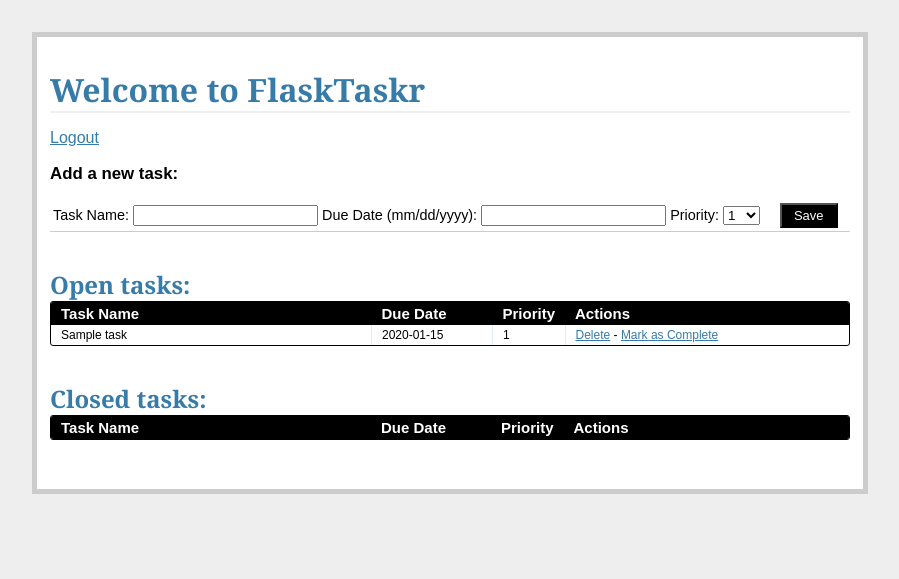
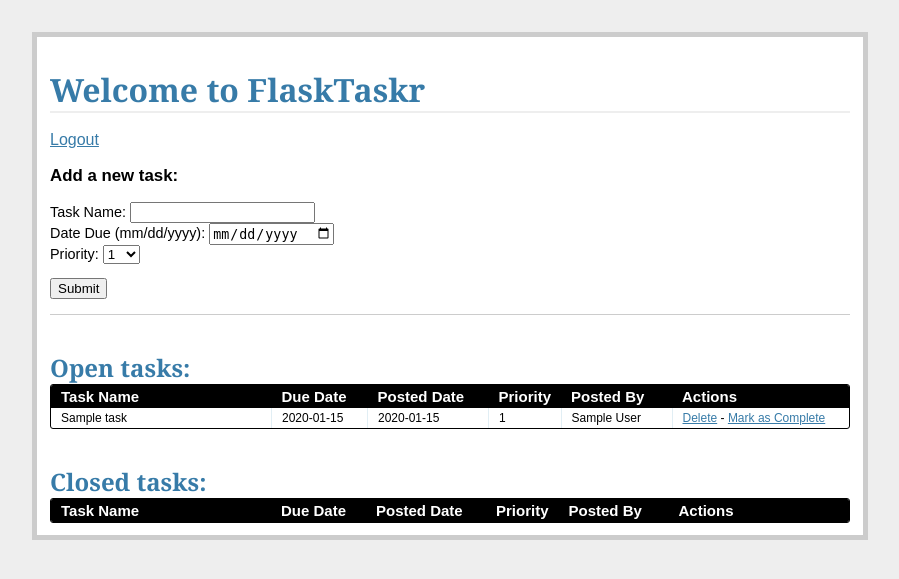
Before and after one commit to garyherd/flasktaskr, a Flask app: page /tasks/ in a window 1280 px wide. Shown: the top 579 px of the page, without its empty margins (190-1089 px from the left). Run offline with Flask 2, Linux system fonts and the light colour scheme; the visitor is signed in with stand-in values (Sample User, id 1); tables that the repository leaves empty hold one stand-in row (values such as "Sample post"); lists and menus that the app fills with data are empty.

Commit message:
Add user authentication and database relationships

```diff
--- a/project/_config.py
+++ b/project/_config.py
@@ -3,8 +3,6 @@
 basedir = os.path.abspath(os.path.dirname(__file__))
 
 DATABASE = 'flasktaskr.db'
-USERNAME = 'admin'
-PASSWORD = 'admin'
 WTF_CSRF_ENABLED = True
 SECRET_KEY = \
     r'\x9b\x9b\x1b\x9b<\xbc\xd6kES\x8b\xb3\xa9\xa6\xf6x)*\x04%\xf30\x1e\xef'
--- a/project/db_create.py
+++ b/project/db_create.py
@@ -4,6 +4,6 @@
 
 db.create_all()
 
-db.session.add(Task("Finish this tutorial", date(2015, 3, 13), 10, 1))
-db.session.add(Task("Finish Real Python", date(2015, 3, 13), 10, 1))
+# db.session.add(Task("Finish this tutorial", date(2015, 3, 13), 10, 1))
+# db.session.add(Task("Finish Real Python", date(2015, 3, 13), 10, 1))
 db.session.commit()
--- a/project/forms.py
+++ b/project/forms.py
@@ -1,7 +1,8 @@
 from flask_wtf import Form
 from wtforms \
-    import TextField, DateField, IntegerField, SelectField, StringField
-from wtforms.validators import DataRequired
+    import TextField, DateField, IntegerField, SelectField, \
+    StringField, PasswordField
+from wtforms.validators import DataRequired, Length, EqualTo
 
 
 class AddTaskForm(Form):
@@ -20,3 +21,28 @@
         ]
     )
     status = IntegerField('Status')
+
+
+class RegisterForm(Form):
+    name = StringField(
+        'Username', validators=[DataRequired(), Length(min=6, max=25)]
+    )
+    email = StringField(
+        'Email', validators=[DataRequired(), Length(min=6, max=40)]
+    )
+    password = PasswordField(
+        'Password', validators=[DataRequired(), Length(min=6, max=40)]
+    )
+    confirm = PasswordField(
+        'Repeat Password',
+        [DataRequired(), EqualTo('password', message='Passwords must match')]
+    )
+
+
+class LoginForm(Form):
+    name = StringField(
+        'Username', validators=[DataRequired()]
+    )
+    password = PasswordField(
+        'Password', validators=[DataRequired()]
+    )
--- a/project/templates/tasks.html
+++ b/project/templates/tasks.html
@@ -2,44 +2,19 @@
 {% block content %}
 
 <h1>Welcome to FlaskTaskr</h1>
-<p><a href='/logout'>Logout</a></p>
+<br>
+<a href='/logout'>Logout</a>
 <div class="add-task">
     <h3>Add a new task:</h3>
-    <table>
-        <tr>
-            <form action="{{ url_for('new_task') }}" method="post">
-                {{ form.csrf_token }}
-                <td>
-                    <label>Task Name:</label>
-                    <input name="name" type="text">
-                </td>
-                <td>
-                    <label>Due Date (mm/dd/yyyy): </label>
-                    <input name="due_date" type="text" width="120px">
-                </td>
-                <td>
-                    <label>Priority:</label>
-                    <select name="priority" width="100px">
-                        <option value="1">1</option>
-                        <option value="2">2</option>
-                        <option value="3">3</option>
-                        <option value="4">4</option>
-                        <option value="5">5</option>
-                        <option value="6">6</option>
-                        <option value="7">7</option>
-                        <option value="8">8</option>
-                        <option value="9">9</option>
-                        <option value="10">10</option>
-                    </select>
-                </td>
-                <td>
-                    &nbsp;
-                    &nbsp;
-                    <input class="button" type="submit" value="Save">
-                </td>
-            </form>
-        </tr>
-    </table>
+        <form action="{{ url_for('new_task') }}" method="post">
+            {{ form.csrf_token }}
+            <p>
+                {{ form.name.label }}: {{ form.name }} <br>
+                {{ form.due_date.label }}: {{ form.due_date }}<br>
+                {{ form.priority.label }}: {{ form.priority }}
+            </p>
+            <p><input type="submit" value="Submit" </p>
+        </form>
 </div>
 <div class="entries">
     <br>
@@ -49,17 +24,21 @@
         <table>
             <thead>
                 <tr>
-                    <th width="300px"><strong>Task Name</strong></th>
-                    <th width="100px"><strong>Due Date</strong></th>
+                    <th width="200px"><strong>Task Name</strong></th>
+                    <th width="75px"><strong>Due Date</strong></th>
+                    <th width="100px"><strong>Posted Date</strong></th>
                     <th width="50px"><strong>Priority</strong></th>
+                    <th width="90px"><strong>Posted By</strong></th>
                     <th><strong>Actions</strong></th>
                 </tr>
             </thead>
             {% for task in open_tasks %}
                 <tr>
-                    <td width="300px">{{ task.name }}</td>
-                    <td width="100px">{{ task.due_date }}</td>
+                    <td width="200px">{{ task.name }}</td>
+                    <td width="75px">{{ task.due_date }}</td>
+                    <td width="100px">{{ task.posted_date }}</td>
                     <td width="50px">{{ task.priority }}</td>
+                    <td width="90px">{{ task.poster.name }}</td>
                     <td>
                         <a href="{{ url_for('delete_entry',
                         task_id= task.task_id) }}">Delete</a> -
@@ -70,26 +49,30 @@
             {% endfor %}
         </table>
     </div>
-    <br>
-    <br>
 </div>
+<br>
+<br>
 <div class="entries">
     <h2>Closed tasks:</h2>
     <div class="datagrid">
         <table>
             <thead>
                 <tr>
-                    <th width="300px"><strong>Task Name</strong></th>
-                    <th width="100px"><strong>Due Date</strong></th>
+                    <th width="200px"><strong>Task Name</strong></th>
+                    <th width="75px"><strong>Due Date</strong></th>
+                    <th width="100px"><strong>Posted Date</strong></th>
                     <th width="50px"><strong>Priority</strong></th>
+                    <th width="90px"><strong>Posted By</strong></th>
                     <th><strong>Actions</strong></th>
                 </tr>
             </thead>
             {% for task in closed_tasks %}
                 <tr>
-                    <td width="300px">{{ task.name }}</td>
-                    <td width="100px">{{ task.due_date }}</td>
+                    <td width="200px">{{ task.name }}</td>
+                    <td width="75px">{{ task.due_date }}</td>
+                    <td width="100px">{{ task.posted_date }}</td>
                     <td width="50px">{{ task.priority }}</td>
+                    <td width="90px">{{ task.poster.name }}</td>
                     <td>
                         <a href="{{ url_for('delete_entry',
                         task_id= task.task_id) }}">Delete</a>
@@ -98,8 +81,6 @@
             {% endfor %}
         </table>
     </div>
-    <br>
-    <br>
 </div>
 
 {% endblock %}
--- a/project/views.py
+++ b/project/views.py
@@ -1,16 +1,24 @@
+###############
+#### imports ##
+###############
+
 from functools import wraps
 
 from flask import Flask, flash, redirect, render_template, \
     request, session, url_for, g
-from forms import AddTaskForm
+from forms import AddTaskForm, RegisterForm, LoginForm
 from flask.ext.sqlalchemy import SQLAlchemy
+import datetime
 
-# config
+
+##################
+# config #########
+##################
 app = Flask(__name__)
 app.config.from_object('_config')
 db = SQLAlchemy(app)
 
-from models import Task
+from models import Task, User
 
 # helper functions
 
@@ -39,16 +47,19 @@
 @app.route('/', methods=['GET', 'POST'])
 def login():
     error = None
+    form = LoginForm(request.form)
     if request.method == 'POST':
-        if request.form['username'] != app.config['USERNAME'] \
-                or request.form['password'] != app.config['PASSWORD']:
-            error = 'Invalid Credentials. Please try again.'
-            return render_template('login.html', error=error)
+        if form.validate_on_submit():
+            user = User.query.filter_by(name=request.form['name']).first()
+            if user is not None and user.password == request.form['password']:
+                session['logged_in'] = True
+                flash('Welcome!')
+                return redirect(url_for('tasks'))
+            else:
+                error = 'Invalid username or password.'
         else:
-            session['logged_in'] = True
-            flash('Welcome!')
-            return redirect(url_for('tasks'))
-    return render_template('login.html')
+            error = 'Both fields are required.'
+    return render_template('login.html', form=form, error=error)
 
 @app.route('/tasks/')
 @login_required
@@ -75,6 +86,8 @@
                 form.name.data,
                 form.due_date.data,
                 form.priority.data,
+                datetime.datetime.utcnow(),
+                '1',
                 '1'
             )
             db.session.add(new_task)
@@ -103,3 +116,21 @@
     db.session.commit()
     flash('The task was deleted. Why not add a new one?')
     return redirect(url_for('tasks'))
+
+# Register
+@app.route('/register/', methods=['GET', 'POST'])
+def register():
+    error = None
+    form = RegisterForm(request.form)
+    if request.method == 'POST':
+        if form.validate_on_submit():
+            new_user = User(
+                form.name.data,
+                form.email.data,
+                form.password.data,
+            )
+            db.session.add(new_user)
+            db.session.commit()
+            flash('Thanks for registering. Please login.')
+            return redirect(url_for('login'))
+    return render_template('register.html', form=form, error=error)
```
Also changed, not shown: project/db_migrate.py (added, +22 -0 lines), project/models.py (+25 -1 lines), project/templates/login.html (+11 -6 lines), project/templates/register.html (added, +24 -0 lines).
